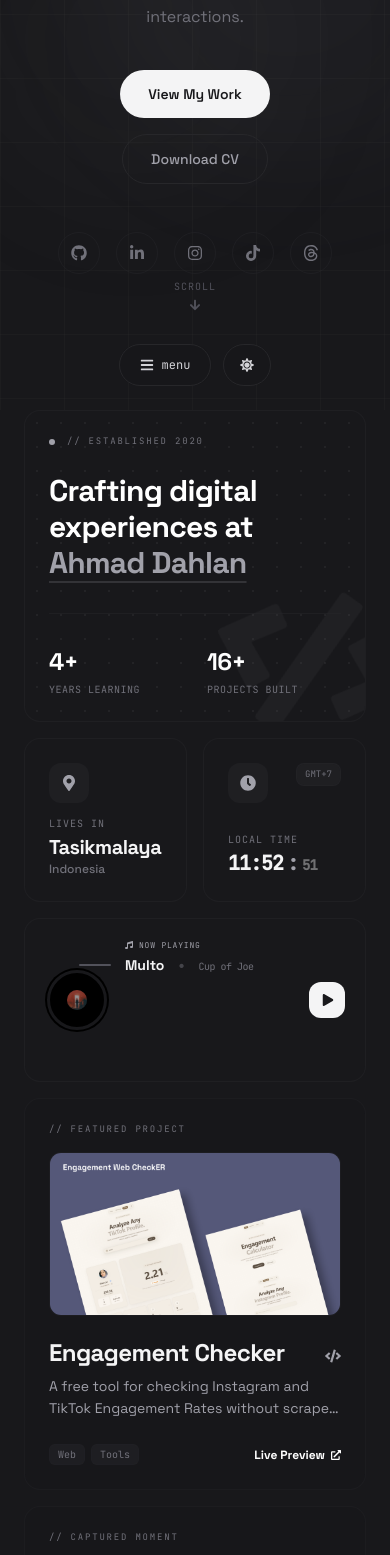
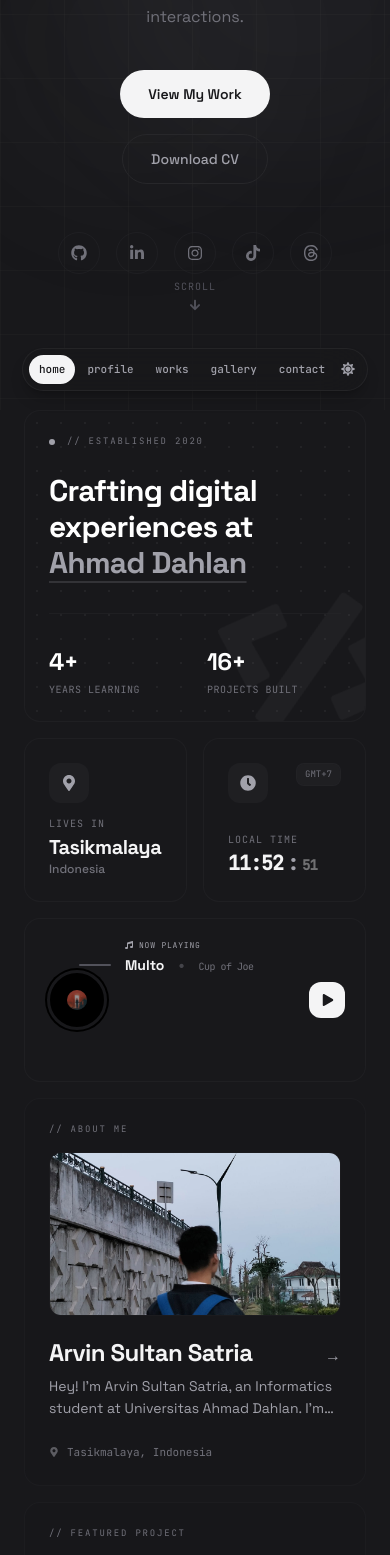
Before and after one commit to ArvinSSatria/arvinsultansatria, a React (Vite) app: page / in a window 390 px wide. Shown: the part 434-1989 px from the top of the page. Built offline with nearby package versions, Linux system fonts and the light colour scheme.

Commit message:
Update portfolio: navbar, cards, links, exp, tools

```diff
--- a/src/components/BentoDashboard.jsx
+++ b/src/components/BentoDashboard.jsx
@@ -310,6 +310,46 @@ const BentoDashboard = () => {
             </div>
           </motion.div>
 
+          {/* Profile Card - New Profile Card styled like other main cards */}
+          <motion.div
+            variants={itemVariants}
+            whileHover={{ y: -5 }}
+            className="col-span-2 row-span-2 p-6 rounded-2xl border border-zinc-200 dark:border-zinc-800/40 bg-zinc-50/30 dark:bg-zinc-900/20 hover:bg-zinc-100/50 dark:hover:bg-zinc-900/40 hover:border-zinc-300 dark:hover:border-zinc-700/60 transition-all duration-500 group overflow-hidden flex flex-col"
+          >
+            {/* Label at the top */}
+            <div className="flex items-center gap-2 mb-4">
+              <span className="font-mono text-[9px] uppercase tracking-[0.2em] text-zinc-400 dark:text-zinc-500">
+                // about me
+              </span>
+            </div>
+
+            {/* Profile Image Header */}
+            <Link to="/profile" className="block aspect-video rounded-xl overflow-hidden relative group/img mb-6 shrink-0 border border-zinc-200 dark:border-zinc-800/30">
+               <img src={personal.profileImage} alt="Profile" className="w-full h-full object-cover transition-all duration-700 group-hover/img:scale-105" />
+            </Link>
+
+            <div className="flex-1 flex flex-col">
+              <div className="flex justify-between items-start mb-2">
+                <h4 className="text-2xl md:text-3xl font-bold tracking-tight text-zinc-900 dark:text-zinc-100 group-hover:text-accent transition-colors leading-[1.1]">
+                  {personal.name}
+                </h4>
+                <Link to="/profile" className="text-zinc-400 hover:text-accent transition-colors mt-2">
+                  <span className="w-4 h-4 flex items-center justify-center font-bold">→</span>
+                </Link>
+              </div>
+              <p className="text-sm text-zinc-500 dark:text-zinc-400 line-clamp-2 leading-relaxed mb-6">
+                {portfolioData.about.description[0]}
+              </p>
+
+              <div className="mt-auto">
+                 <p className="text-[11px] font-mono text-zinc-400 dark:text-zinc-500 flex items-center gap-2">
+                    <FaMapMarkerAlt className="w-2.5 h-2.5 text-accent/50" />
+                    {personal.location}
+                 </p>
+              </div>
+            </div>
+          </motion.div>
+
           {/* Featured Project Card - Styled like main Projects section */}
           <motion.div
             variants={itemVariants}
@@ -324,13 +364,13 @@ const BentoDashboard = () => {
             </div>
 
             {/* Project Image Header */}
-            <div className="aspect-video rounded-xl overflow-hidden border border-zinc-200 dark:border-zinc-800/30 bg-zinc-100 dark:bg-zinc-800/20 mb-6 shrink-0 relative">
+            <Link to="/projects" className="block aspect-video rounded-xl overflow-hidden relative group/img mb-6 shrink-0 border border-zinc-200 dark:border-zinc-800/30 bg-zinc-100 dark:bg-zinc-800/20">
               <img
                 src={portfolioData.projects[0].image}
                 alt="Featured"
-                className="w-full h-full object-cover group-hover:scale-105 transition-transform duration-700"
+                className="w-full h-full object-cover transition-all duration-700 group-hover/img:scale-105"
               />
-            </div>
+            </Link>
 
             <div className="flex-1 flex flex-col">
               <div className="flex justify-between items-start mb-2">
@@ -338,7 +378,7 @@ const BentoDashboard = () => {
                   {portfolioData.projects[0].title}
                 </h4>
                 <Link to="/projects" className="text-zinc-400 hover:text-accent transition-colors mt-2">
-                  <FaCode className="w-4 h-4" />
+                  <span className="w-4 h-4 flex items-center justify-center font-bold">→</span>
                 </Link>
               </div>
               <p className="text-sm text-zinc-500 dark:text-zinc-400 line-clamp-2 mb-6 leading-relaxed">
@@ -353,52 +393,6 @@ const BentoDashboard = () => {
                     </span>
                   ))}
                 </div>
-                <a
-                  href={portfolioData.projects[0].preview}
-                  target="_blank"
-                  className="text-xs font-bold text-zinc-900 dark:text-white flex items-center gap-1.5 group/link"
-                >
-                  Live Preview <FaExternalLinkAlt className="w-2.5 h-2.5 group-hover/link:translate-x-0.5 transition-transform" />
-                </a>
-              </div>
-            </div>
-          </motion.div>
-
-          {/* Photo Quick Link (Captured Moment) - Balanced with Project Card */}
-          <motion.div
-            variants={itemVariants}
-            className="col-span-2 row-span-2 p-6 rounded-2xl border border-zinc-200 dark:border-zinc-800/40 bg-zinc-50/30 dark:bg-zinc-900/20 hover:bg-zinc-100/50 dark:hover:bg-zinc-900/40 hover:border-zinc-300 dark:hover:border-zinc-700/60 transition-all duration-500 group overflow-hidden flex flex-col"
-          >
-            {/* Label at the top */}
-            <div className="flex items-center gap-2 mb-4">
-              <span className="font-mono text-[9px] uppercase tracking-[0.2em] text-zinc-400 dark:text-zinc-500">
-                // captured moment
-              </span>
-            </div>
-
-            {/* Photography Header Image */}
-            <Link to="/photography" className="block aspect-video rounded-xl overflow-hidden relative group/img mb-6 shrink-0 border border-zinc-200 dark:border-zinc-800/30">
-               <img src={photography[0].url} alt="Latest" className="w-full h-full object-cover transition-all duration-700 group-hover/img:scale-105" />
-            </Link>
-
-            <div className="flex-1 flex flex-col">
-              <div className="flex justify-between items-start mb-2">
-                <h4 className="text-2xl md:text-3xl font-bold tracking-tight text-zinc-900 dark:text-zinc-100 group-hover:text-accent transition-colors leading-[1.1]">
-                  {photography[0].caption}
-                </h4>
-                <Link to="/photography" className="text-zinc-400 hover:text-accent transition-colors mt-2">
-                  <FaCamera className="w-4 h-4" />
-                </Link>
-              </div>
-              <p className="text-sm text-zinc-500 dark:text-zinc-400 line-clamp-2 leading-relaxed mb-6">
-                Exploring the beauty of {photography[0].location} through my lens.
-              </p>
-
-              <div className="mt-auto">
-                 <p className="text-[11px] font-mono text-zinc-400 dark:text-zinc-500 flex items-center gap-2">
-                    <FaMapMarkerAlt className="w-2.5 h-2.5 text-accent/50" />
-                    {photography[0].location}
-                 </p>
               </div>
             </div>
           </motion.div>
--- a/src/components/Hero.jsx
+++ b/src/components/Hero.jsx
@@ -1,6 +1,7 @@
 import { motion } from 'framer-motion';
 import { FaArrowDown } from 'react-icons/fa';
 import { useState, useEffect } from 'react';
+import { Link } from 'react-router-dom';
 import { portfolioData } from '../data/portfolioData';
 
 const Hero = () => {
@@ -94,12 +95,12 @@ const Hero = () => {
             variants={{ hidden: { opacity: 0, y: 20 }, visible: { opacity: 1, y: 0 } }}
             className="flex flex-col sm:flex-row items-center justify-center gap-4 mb-12"
           >
-            <a
-              href="#projects"
+            <Link
+              to="/projects"
               className="group px-7 py-3.5 rounded-full bg-zinc-800 dark:bg-zinc-100 text-white dark:text-zinc-900 font-semibold text-sm hover:bg-zinc-900 dark:hover:bg-zinc-200 transition-all duration-300 hover:shadow-lg hover:shadow-black/10"
             >
               View My Work
-            </a>
+            </Link>
             <a
               href={personal.cvPath}
               target="_blank"
--- a/src/components/Navbar.jsx
+++ b/src/components/Navbar.jsx
@@ -1,5 +1,5 @@
 import { useState, useEffect } from 'react';
-import { FaBars, FaTimes, FaMoon, FaSun } from 'react-icons/fa';
+import { FaMoon, FaSun } from 'react-icons/fa';
 import { useTheme } from '../context/ThemeContext';
 import { Link, useLocation } from 'react-router-dom';
 
@@ -16,7 +16,6 @@ const Navbar = () => {
   const { pathname } = useLocation();
   const [isVisible, setIsVisible] = useState(true);
   const [lastScrollY, setLastScrollY] = useState(0);
-  const [isMobileOpen, setIsMobileOpen] = useState(false);
 
   useEffect(() => {
     const handleScroll = () => {
@@ -35,30 +34,20 @@ const Navbar = () => {
 
   const renderNavLink = (link, isMobile = false) => {
     const isActive = pathname === link.href;
-    const baseClass = isMobile
-      ? `px-3 py-2.5 text-center text-xs font-mono rounded-xl transition-all focus:outline-none focus-visible:outline-none ${
-          isActive
-            ? 'bg-zinc-900 dark:bg-zinc-100 text-white dark:text-zinc-900 font-semibold shadow-md'
-            : 'text-zinc-500 dark:text-zinc-400 hover:bg-zinc-100 dark:hover:bg-zinc-800 hover:text-zinc-900 dark:hover:text-white focus:bg-transparent active:bg-zinc-100 dark:active:bg-zinc-800'
-        }`
-      : `relative px-4 py-2 text-[13px] font-mono font-medium rounded-full transition-all duration-300 focus:outline-none ${
-          isActive
-            ? 'text-white bg-zinc-900 dark:bg-zinc-100 dark:text-zinc-900 shadow-sm'
-            : 'text-zinc-500 dark:text-zinc-400 hover:text-zinc-900 dark:hover:text-zinc-100'
-        }`;
+    const paddingClass = isMobile
+      ? 'px-2 min-[375px]:px-2.5 py-1.5 text-[10px] min-[375px]:text-[11px]'
+      : 'px-4 py-2 text-[13px]';
 
     return (
       <Link
         key={link.href}
         to={link.href}
-        onClick={(e) => {
-          if (isMobile) {
-            e.currentTarget.blur();
-            setIsMobileOpen(false);
-          }
-        }}
-        className={baseClass}
-        style={{ WebkitTapHighlightColor: 'transparent', outline: 'none' }}
+        className={`relative ${paddingClass} font-mono font-medium rounded-full transition-all duration-300 focus:outline-none whitespace-nowrap ${
+          isActive
+            ? 'text-white bg-zinc-900 dark:bg-zinc-100 dark:text-zinc-900 shadow-sm'
+            : 'text-zinc-500 dark:text-zinc-400 hover:text-zinc-900 dark:hover:text-zinc-100'
+        }`}
+        style={isMobile ? { WebkitTapHighlightColor: 'transparent' } : {}}
       >
         {link.label}
       </Link>
@@ -67,13 +56,13 @@ const Navbar = () => {
 
   return (
     <>
-      {/* Desktop: Floating centered pill */}
+      {/* ── Desktop: Floating centered pill (Top) ── */}
       <nav
         className={`fixed top-5 left-1/2 -translate-x-1/2 z-50 hidden md:flex items-center gap-1 px-2 py-2 rounded-full border border-zinc-200 dark:border-zinc-800/80 bg-white/70 dark:bg-zinc-900/70 backdrop-blur-xl transition-all duration-500 ${
           isVisible ? 'translate-y-0 opacity-100' : '-translate-y-20 opacity-0'
         }`}
       >
-        {navLinks.map((link) => renderNavLink(link))}
+        {navLinks.map((link) => renderNavLink(link, false))}
 
         {/* Dark mode toggle in pill */}
         <button
@@ -85,45 +74,26 @@ const Navbar = () => {
         </button>
       </nav>
 
-      {/* Mobile: Bottom bar */}
-      <div className="fixed bottom-0 left-0 right-0 z-50 md:hidden">
-        {!isMobileOpen && (
-          <div className="flex justify-center gap-3 pb-6">
-            <button
-              onClick={() => setIsMobileOpen(true)}
-              className="flex items-center gap-2 px-5 py-3 rounded-full bg-white/90 dark:bg-zinc-900/90 border border-zinc-200 dark:border-zinc-800 backdrop-blur-xl text-zinc-600 dark:text-zinc-300"
+      {/* ── Mobile: Floating centered pill (Bottom) ── */}
+      <nav
+        className={`fixed bottom-5 left-1/2 -translate-x-1/2 z-50 flex md:hidden items-center justify-center p-1.5 rounded-full border border-zinc-200 dark:border-zinc-800/80 bg-white/75 dark:bg-zinc-900/75 backdrop-blur-xl shadow-lg shadow-black/5 dark:shadow-black/20 transition-all duration-500 ${
+          isVisible ? 'translate-y-0 opacity-100' : 'translate-y-24 opacity-0'
+        } max-w-[95vw]`}
       >
-              <FaBars className="w-3.5 h-3.5" />
-              <span className="text-xs font-mono">menu</span>
-            </button>
+        <div className="flex items-center gap-0.5">
+          {navLinks.map((link) => renderNavLink(link, true))}
+        </div>
+
+        {/* Dark mode toggle */}
         <button
           onClick={toggleDarkMode}
-              className="flex items-center gap-2 px-4 py-3 rounded-full bg-white/90 dark:bg-zinc-900/90 border border-zinc-200 dark:border-zinc-800 backdrop-blur-xl text-zinc-600 dark:text-zinc-300"
+          style={{ WebkitTapHighlightColor: 'transparent' }}
+          className="p-1.5 rounded-full text-zinc-500 dark:text-zinc-400 hover:text-zinc-900 dark:hover:text-white hover:bg-zinc-100 dark:hover:bg-zinc-800 transition-all duration-300 shrink-0"
           aria-label="Toggle Dark Mode"
         >
           {isDarkMode ? <FaSun className="w-3.5 h-3.5" /> : <FaMoon className="w-3.5 h-3.5" />}
         </button>
-          </div>
-        )}
-
-        {isMobileOpen && (
-          <div className="mx-4 mb-4 p-3 rounded-2xl bg-white/98 dark:bg-zinc-900/98 border border-zinc-200 dark:border-zinc-800 backdrop-blur-sm gpu-accelerate">
-            <div className="flex justify-between items-center mb-2 px-2">
-              <span className="text-xs font-mono text-zinc-400 dark:text-zinc-500">navigation</span>
-              <button
-                onClick={() => setIsMobileOpen(false)}
-                className="p-1.5 rounded-lg text-zinc-400 hover:text-zinc-900 dark:hover:text-white transition-colors"
-                aria-label="Close menu"
-              >
-                <FaTimes className="w-3.5 h-3.5" />
-              </button>
-            </div>
-            <div className="grid grid-cols-3 gap-1.5">
-              {navLinks.map((link) => renderNavLink(link, true))}
-            </div>
-          </div>
-        )}
-      </div>
+      </nav>
     </>
   );
 };
--- a/src/data/portfolioData.js
+++ b/src/data/portfolioData.js
@@ -1,7 +1,7 @@
 import {
   FaReact, FaJs, FaPython, FaGitAlt, FaFigma, FaHtml5, FaCss3Alt,
   FaGithub, FaLinkedinIn, FaInstagram, FaCode, FaLaravel,
-  FaGraduationCap, FaUsers, FaLaptopCode, FaNpm, FaTiktok
+  FaGraduationCap, FaUsers, FaLaptopCode, FaNpm, FaTiktok, FaAndroid
 } from 'react-icons/fa';
 import {
   SiTailwindcss, SiVite, SiFramer, SiCanva, SiMysql,
@@ -108,6 +108,14 @@ export const portfolioData = {
       desc: 'Building various web projects including landing pages, portfolio websites, and UI/UX designs for clients and personal learning.',
       tags: ['React', 'Figma', 'Freelance'],
     },
+    {
+      year: 'Sep 2024 — Jan 2025',
+      icon: FaAndroid,
+      title: 'Android Development Cohort',
+      org: 'Bangkit Academy 2024 (MSIB Batch 7)',
+      desc: 'Graduated from an intensive certified independent study program hosted by Dicoding Indonesia. Honed skills in modern mobile application development and Android ecosystems.',
+      tags: ['Android', 'Mobile', 'MSIB'],
+    },
   ],
 
   projects: [
@@ -120,6 +128,16 @@ export const portfolioData = {
       link: "https://engagement-checker.arvinsultansatria.my.id/",
       preview: "https://engagement-checker.arvinsultansatria.my.id/",
       tags: ["Web", "Tools", "Scraper"],
+    },
+    {
+      id: 6,
+      title: "Gemura Website",
+      subtitle: "Irema Masjid Rahmatullah",
+      description: "A community website built for Irema (Ikatan Remaja Masjid) Masjid Rahmatullah to showcase their activities, events, and organizational information.",
+      image: "/gemura-website.png",
+      link: "#",
+      preview: "#",
+      tags: ["Web", "Community", "Organization"],
     },
     {
       id: 1,
```
Lines whose indentation alone changed are shown as unchanged.
